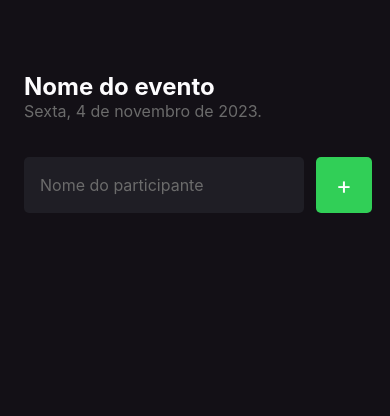
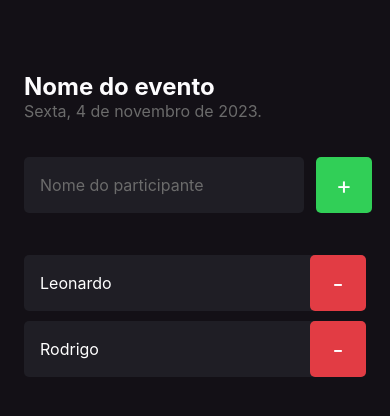
Before and after one commit to xinefsiamed/imhere, a React Native app: screen / in a window 390 px wide. Shown: the top 416 px of the page. Built offline with nearby package versions, Linux system fonts and the light colour scheme.

Commit message:
Adding participant component

```diff
--- /dev/null
+++ b/src/components/Participant/index.tsx
@@ -0,0 +1,20 @@
+import { View, Text, TouchableOpacity } from "react-native";
+import { styles } from "./styles";
+
+interface ParticipantProps {
+  name: string,
+}
+
+export function Participant({name}: ParticipantProps){
+  return(
+    <View style={styles.container}>
+      <Text style={styles.name}>{name}</Text>
+
+      <TouchableOpacity style={styles.button}>
+            <Text style={styles.buttonText}>
+              -
+            </Text>
+          </TouchableOpacity>
+    </View>
+  )
+}
--- /dev/null
+++ b/src/components/Participant/styles.ts
@@ -0,0 +1,34 @@
+import { StyleSheet } from "react-native";
+
+export const styles = StyleSheet.create({
+  container: {
+    width: '100%',
+    backgroundColor: '#1f1e25',
+    borderRadius: 5,
+    flexDirection: "row",
+    alignItems: "center",
+    marginBottom: 10
+  },
+
+  name: {
+    flex: 1,
+    fontSize: 16,
+    color: '#fff',
+    marginLeft: 16,
+  },
+
+  button: {
+    width: 56,
+    height: 56,
+    borderRadius: 5,
+    backgroundColor: '#e23c44',
+    alignItems: 'center',
+    justifyContent: 'center'
+  },
+
+  buttonText: {
+    color: '#fff',
+    fontSize: 24,
+  },
+
+})
--- a/src/screens/Home/index.tsx
+++ b/src/screens/Home/index.tsx
@@ -1,4 +1,5 @@
 import { Text, TextInput, TouchableOpacity, View } from 'react-native'
+import { Participant } from '../../components/Participant'
 import { styles } from './styles'
 
 export function Home(){
@@ -28,6 +29,8 @@
           </TouchableOpacity>
       </View>
 
+      <Participant name='Leonardo'/>
+      <Participant name='Rodrigo'/>
     </View>
   )
 }
```
